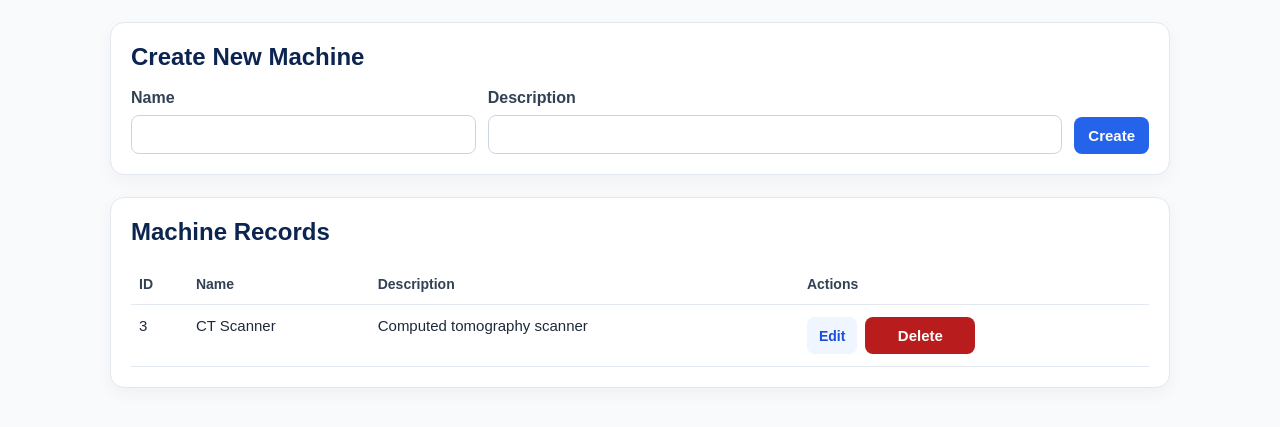
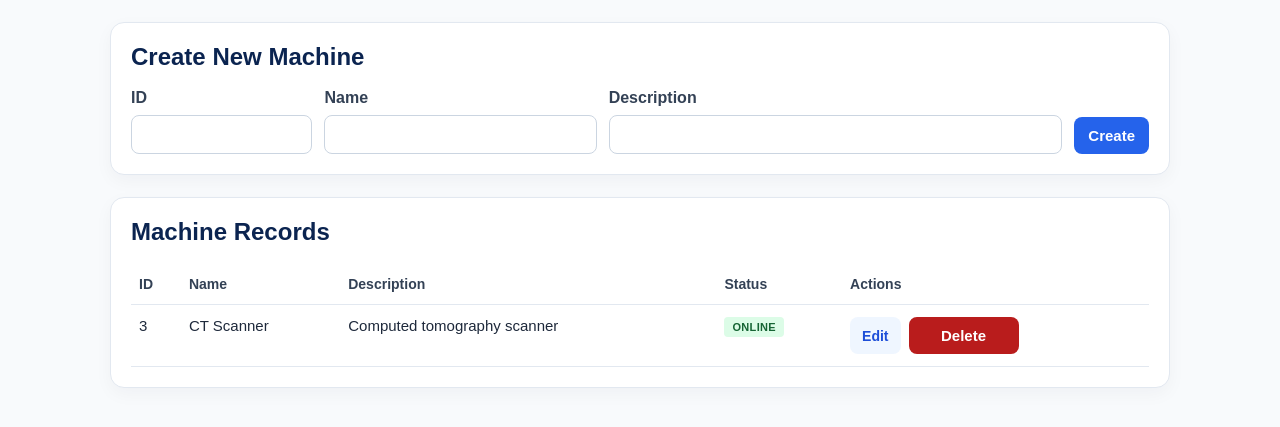
Before and after one commit to Evan-Pei/Xray, a Flask app: page /admin/machines in a window 1280 px wide. Shown: the part 166-593 px from the top of the page. Run offline with Flask 3, Linux system fonts and the light colour scheme; a user stored in the database is signed in.

Commit message:
Add ID field to create machine form

```diff
--- a/templates/admin/machines.html
+++ b/templates/admin/machines.html
@@ -92,7 +92,7 @@
 
         .form-grid {
             display: grid;
-            grid-template-columns: 1.2fr 2fr auto;
+            grid-template-columns: 0.8fr 1.2fr 2fr auto;
             gap: 12px;
             align-items: end;
         }
@@ -177,6 +177,31 @@
             font-size: 15px;
         }
 
+        .status {
+            font-size: 11px;
+            font-weight: 700;
+            text-transform: uppercase;
+            padding: 4px 8px;
+            border-radius: 4px;
+            display: inline-block;
+            letter-spacing: 0.03em;
+        }
+
+        .status.online {
+            background: var(--green-bg);
+            color: var(--green-text);
+        }
+
+        .status.offline {
+            background: var(--red-bg);
+            color: var(--red-text);
+        }
+
+        .status.maintenance {
+            background: var(--yellow-bg);
+            color: var(--yellow-text);
+        }
+
         .actions {
             display: flex;
             gap: 8px;
@@ -245,6 +270,11 @@
             <h2>Create New Machine</h2>
             <form method="post" class="form-grid">
                 <div>
+                    <label for="id">ID</label>
+                    <input id="id" name="id" type="number" min="1" required>
+                </div>
+
+                <div>
                     <label for="name">Name</label>
                     <input id="name" name="name" required>
                 </div>
@@ -270,6 +300,7 @@
                         <th>ID</th>
                         <th>Name</th>
                         <th>Description</th>
+                        <th>Status</th>
                         <th>Actions</th>
                     </tr>
                 </thead>
@@ -279,6 +310,9 @@
                         <td>{{ machine.id }}</td>
                         <td>{{ machine.name }}</td>
                         <td>{{ machine.description }}</td>
+                        <td>
+                            <span class="status {{ machine.status }}">{{ machine.status }}</span>
+                        </td>
                         <td>
                             <div class="actions">
                                 <a href="{{ url_for('admin.edit_machine', machine_id=machine.id) }}">Edit</a>
```
